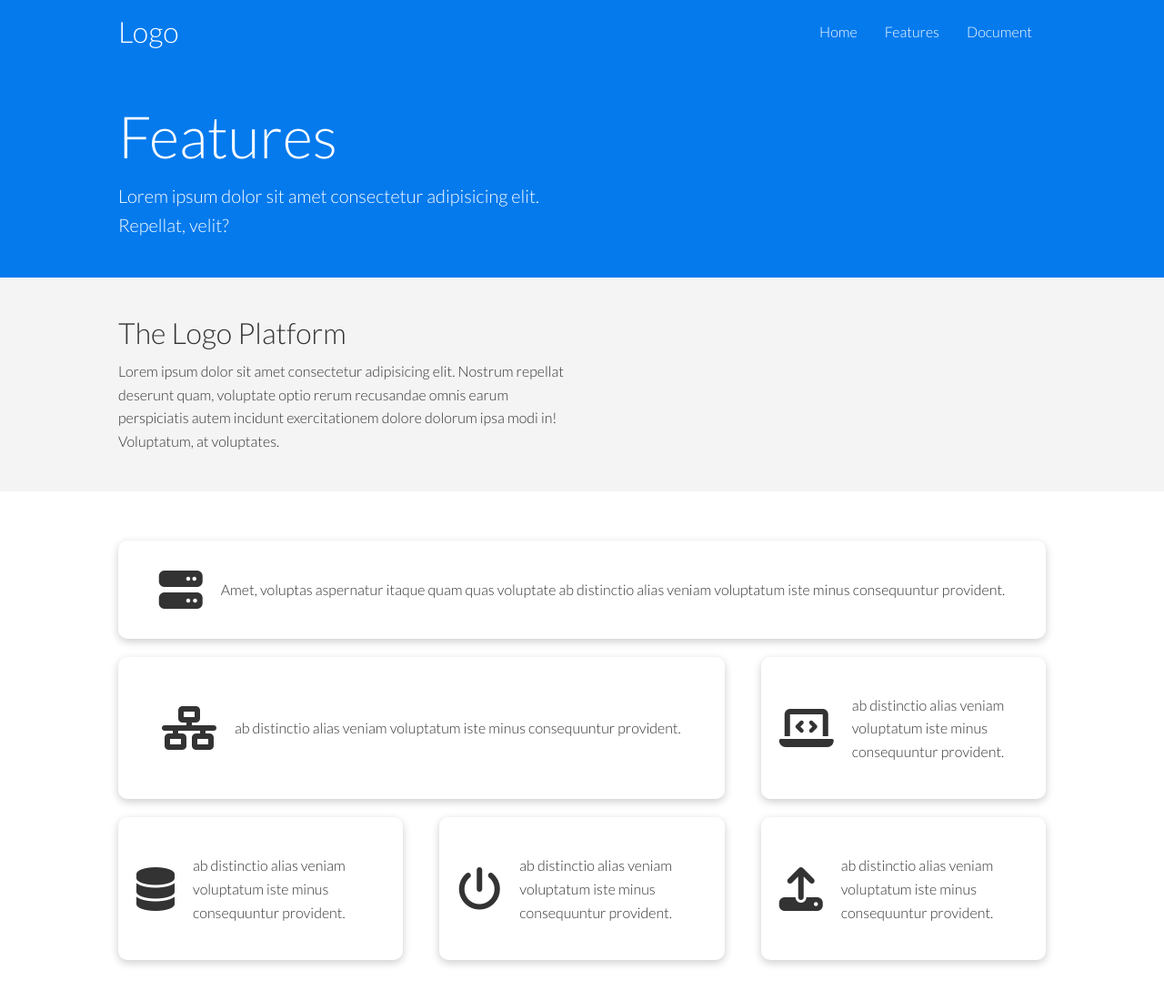
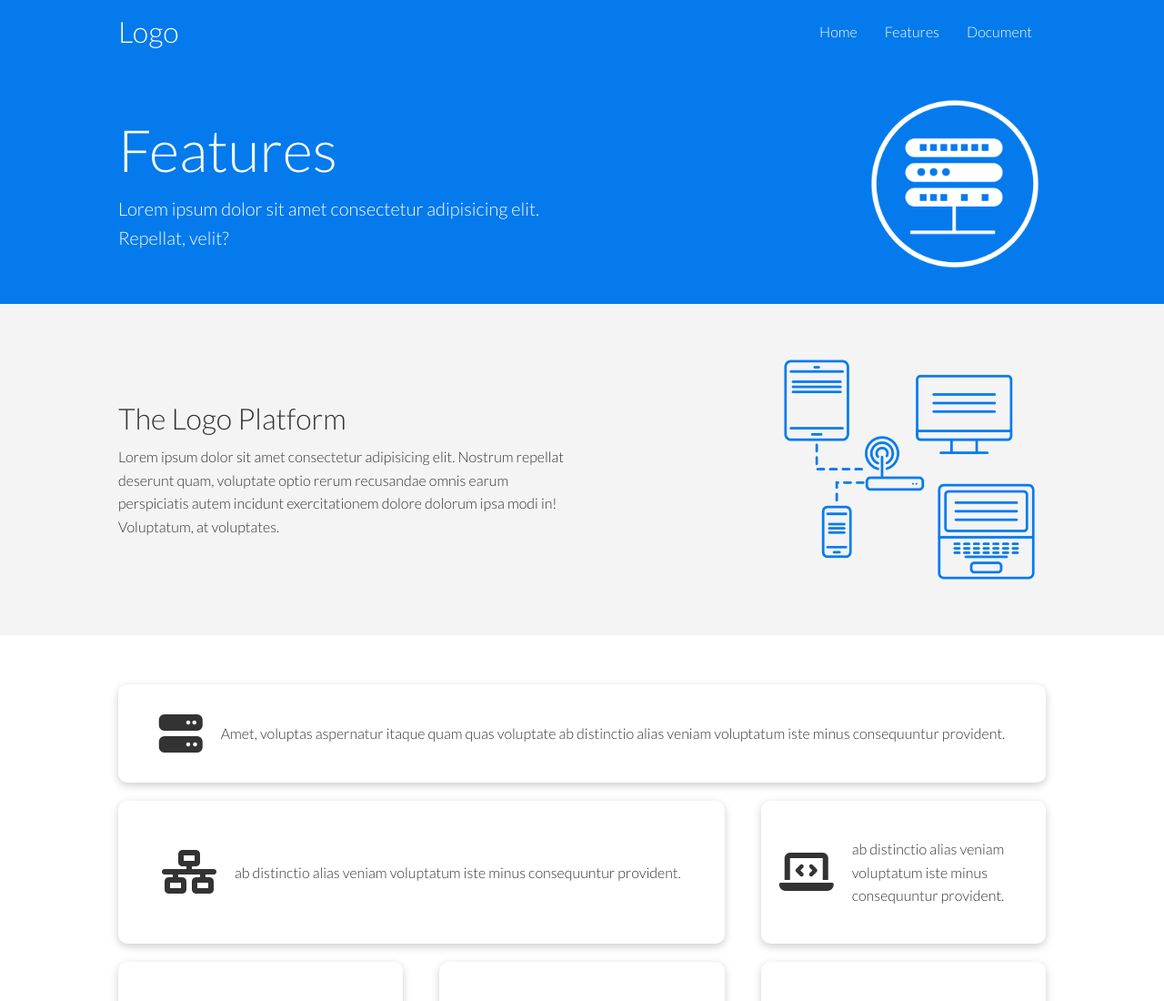
Before and after one commit to Rayy-007/simple-html-css-project-deployment, a plain HTML site: page features.html in a window 1280 px wide. Shown: the top 1100 px of the page at 91% size. Drawn offline with Linux system fonts and the light colour scheme.

Commit message:
Update features.html
changed images src

```diff
--- a/features.html
+++ b/features.html
@@ -40,7 +40,7 @@
                     Lorem ipsum dolor sit amet consectetur adipisicing elit. Repellat, velit?
                 </p>
             </div>
-            <img src="images/server.png" alt="">
+            <img src="./server.png" alt="">
         </div>
     </section>
 
@@ -53,7 +53,7 @@
                     Lorem ipsum dolor sit amet consectetur adipisicing elit. Nostrum repellat deserunt quam, voluptate optio rerum recusandae omnis earum perspiciatis autem incidunt exercitationem dolore dolorum ipsa modi in! Voluptatum, at voluptates.
                 </p>
             </div>
-            <img src="images/server2.png" alt="">
+            <img src="./server2.png" alt="">
         </div>
     </section>
 
```
